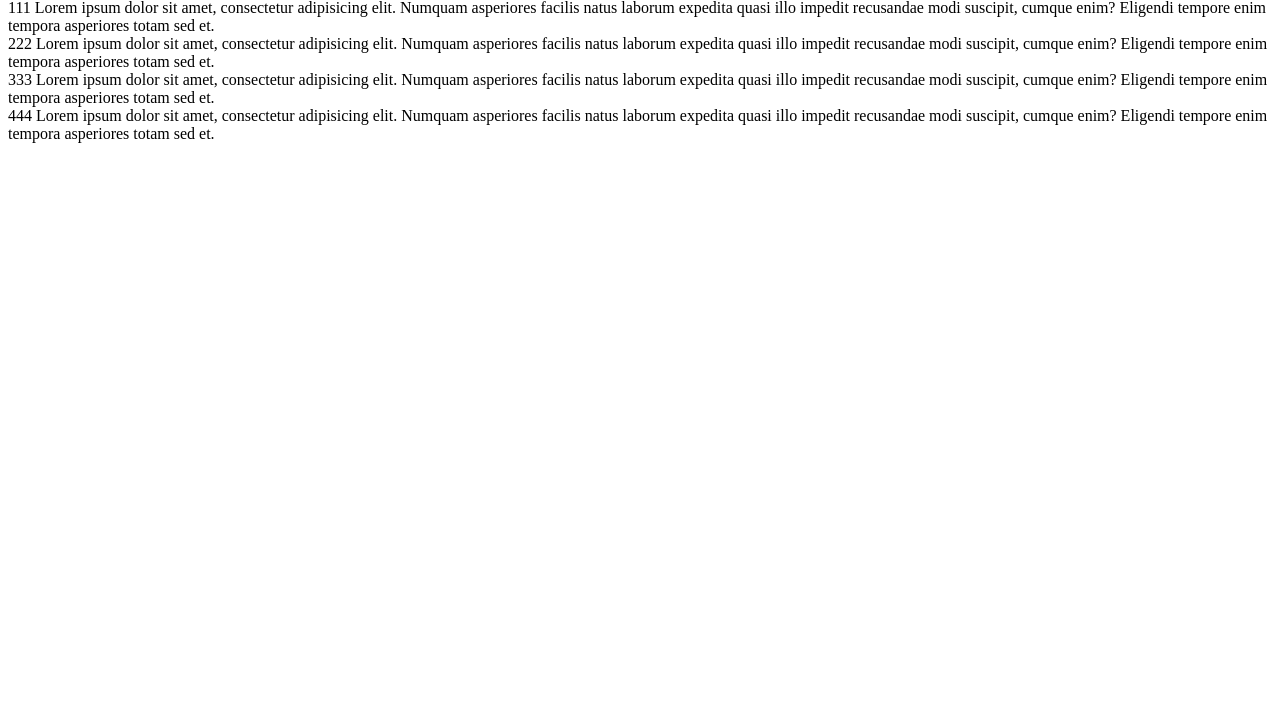
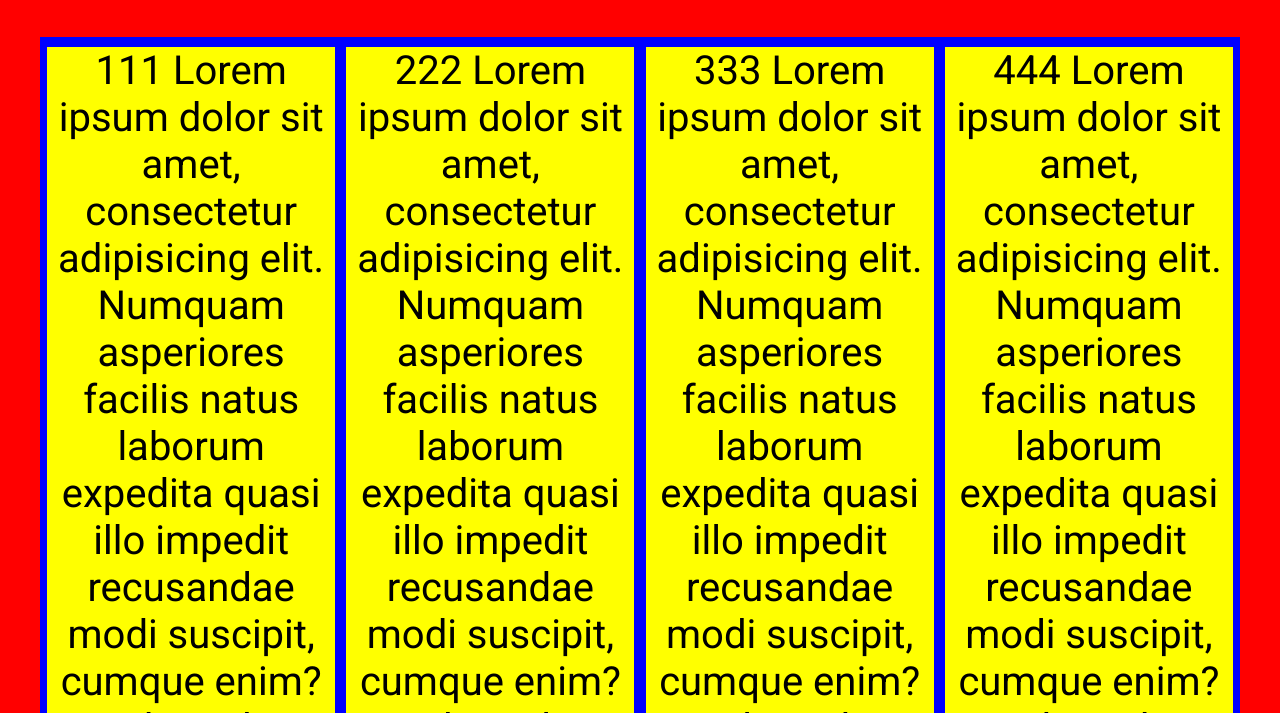
Before and after one commit to miwat/justwebsite, a plain HTML site: page index.html in a window 1280 px wide. Shown: the part 279-992 px from the top of the page. Before the commit the page ends 800 px from the top, so only its background shows below. Drawn offline with Linux system fonts and the light colour scheme.

Commit message:
Update index.html

```diff
--- a/index.html
+++ b/index.html
@@ -6,7 +6,7 @@
     <meta http-equiv="X-UA-Compatible" content="ie=edge">
     <title>Document</title>
     <link href='http://fonts.googleapis.com/css?family=Roboto' rel='stylesheet' type='text/css'>
-    <link href='main.css' rel='stylesheet' type='css'>
+    <link href='main.css' rel='stylesheet' type='text/css'>
 </head>
 <body>
     <h1>Web Development</h1>
```
